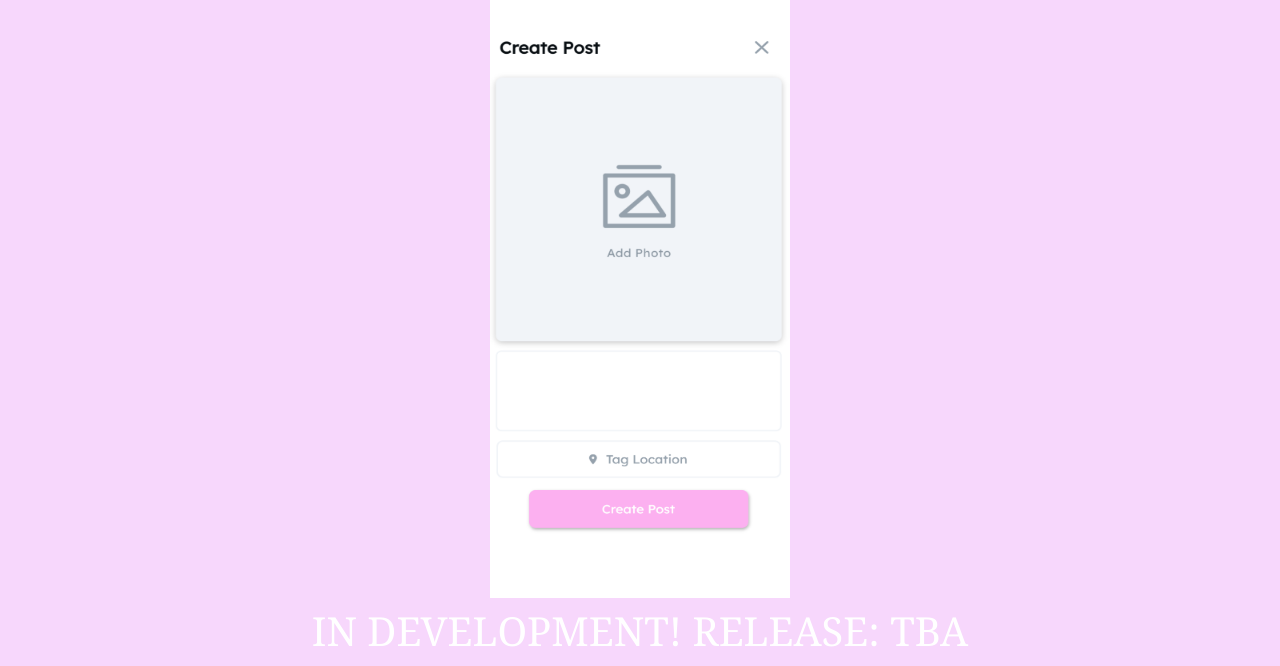
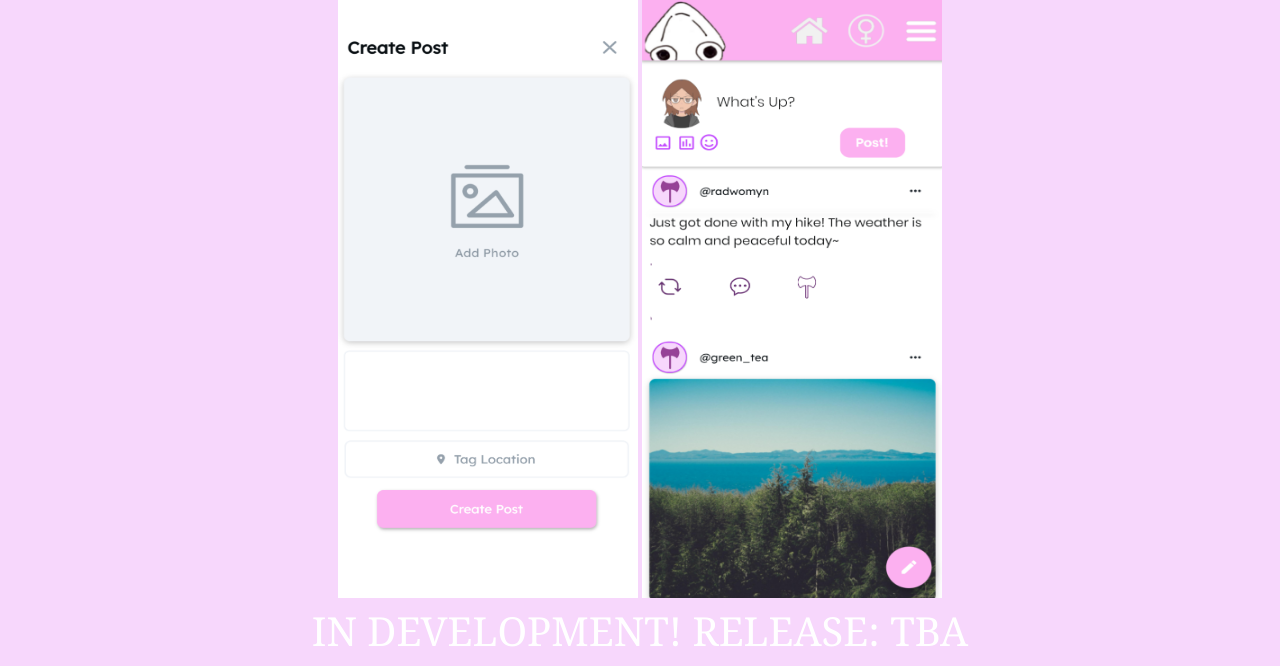
Before and after one commit to 0xhegemon1c/womynsland, a plain HTML site: page index.html in a window 1280 px wide. Shown: the part 615-1281 px from the top of the page. Drawn offline with Linux system fonts and the light colour scheme.

Commit message:
Update index.html

```diff
--- a/index.html
+++ b/index.html
@@ -14,6 +14,7 @@
 		<img src="Images/profile.png" alt="profile view" class="responsive" width="300" height="600">
 		<img src="Images/settings.png" alt="settings page" class="responsive" width="300" height="600">
 		<img src="Images/post.png" alt="new post page" class="responsive" width="300" height="600">
+		<img src="Images/feed.PNG" alt="new post page" class="responsive" width="300" height="600">
 		<figcaption>IN DEVELOPMENT! RELEASE: TBA </figcaption>
 	</div>
 </main
```
